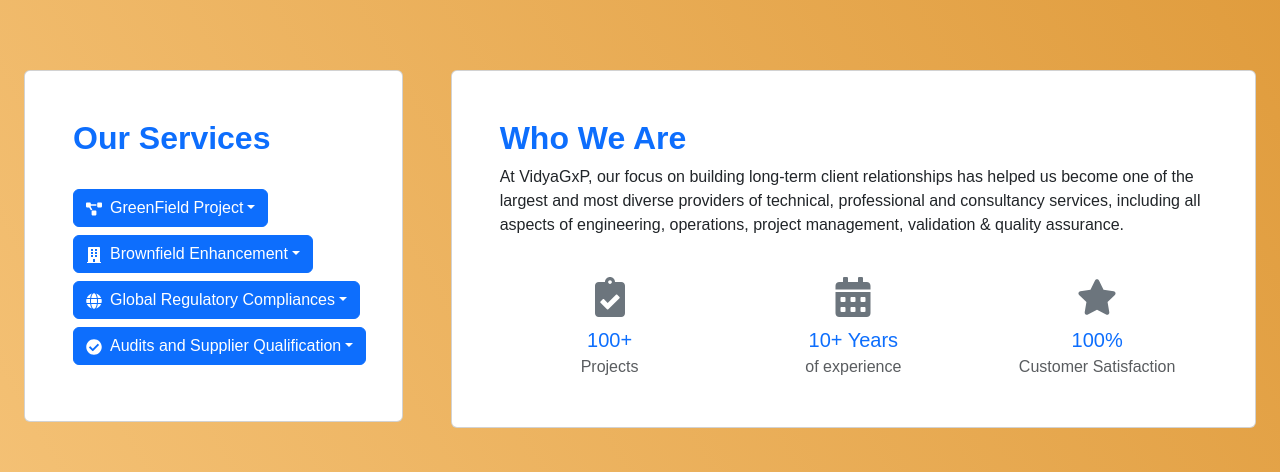
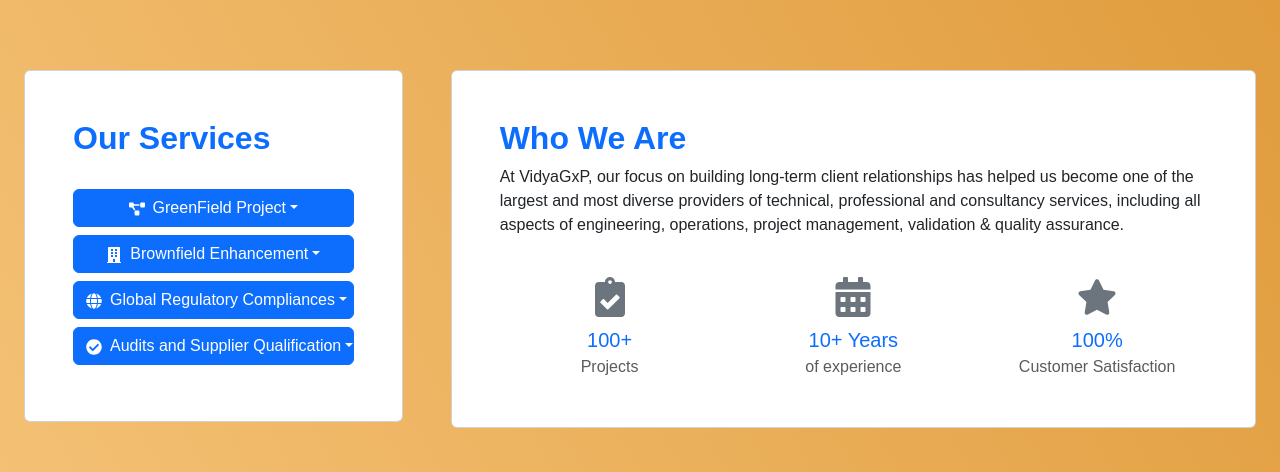
Before and after one commit to amitpateloffical/VidhyaGxp, a React (Vite) app: page / in a window 1280 px wide. Shown: the part 772-1244 px from the top of the page. Built offline with nearby package versions, Linux system fonts and the light colour scheme.

Commit message:
aos added in home page services section

```diff
--- a/src/pages/Home.css
+++ b/src/pages/Home.css
@@ -113,3 +113,6 @@
 .stat-label {
   color: #424242;
 }
+.dropdown-toggle{
+width: 100% !important;
+}
--- a/src/pages/Home.jsx
+++ b/src/pages/Home.jsx
@@ -90,7 +90,7 @@
         <div className="container-fluid section2 mt-5 py-5">
           <div className="row d-flex flex-row">
             <div className="col-md-4 mt-4 p-4">
-              <Card className="p-5 mb-4  shadow-md">
+              <Card className="p-1 p-md-5 mb-4 shadow-md" data-aos="fade-up">
                 <h2 className="text-primary">Our Services</h2>
                 <div className="services-list mt-4">
                   <div className="mb-2">
@@ -102,7 +102,7 @@
                           GreenField Project
                         </span>
                       }
-                      style={{ width: "100%", textAlign: "left", color: "red"  }}
+                      style={{ width: "100%", textAlign: "left", color: "red" }}
                     >
                       <Dropdown.Item href="#/action-1">Feasibility Studies</Dropdown.Item>
                       <Dropdown.Item href="#/action-2">Site Selection</Dropdown.Item>
@@ -126,7 +126,7 @@
                           Brownfield Enhancement
                         </span>
                       }
-                      className="custom-dropdown"
+                      style={{ width: "100%", textAlign: "left", color: "red" }}
                     >
                       <Dropdown.Item href="#/action-1">Design Risk Assessment</Dropdown.Item>
                       <Dropdown.Item href="#/action-2">Detailed Engineering Design</Dropdown.Item>
@@ -149,7 +149,7 @@
                           Global Regulatory Compliances
                         </span>
                       }
-                      className="custom-dropdown"
+                      style={{ width: "100%", textAlign: "left", color: "red" }}
                     >
                       <Dropdown.Item href="#/action-1">
                         Submission to Regulatory Authorities
@@ -183,7 +183,7 @@
                           Audits and Supplier Qualification
                         </span>
                       }
-                      className="custom-dropdown"
+                      style={{ width: "100%", textAlign: "left", color: "red" }}
                     >
                       <Dropdown.Item href="#/action-1">
                         Pre and Post Inspection Audits
@@ -208,7 +208,7 @@
               </Card>
             </div>
             <div className="col-md-8 mt-4 p-4">
-              <Card className="p-5 mb-4 shadow-md">
+              <Card className="p-5 mb-4 shadow-md" data-aos="fade-left">
                 <h2 className="text-primary">Who We Are</h2>
                 <p>
                   At VidyaGxP, our focus on building long-term client relationships has helped us
@@ -218,7 +218,7 @@
                 </p>
                 <Row className="text-center mt-4">
                   <Col>
-                    <div className="stat-item">
+                    <div className="stat-item" data-aos="zoom-in">
                       <FaClipboardCheck
                         size={40}
                         className="mb-2 text-secondary"
@@ -229,7 +229,7 @@
                     </div>
                   </Col>
                   <Col>
-                    <div className="stat-item">
+                    <div className="stat-item" data-aos="zoom-in">
                       <FaCalendarAlt
                         size={40}
                         className="mb-2 text-secondary"
@@ -240,7 +240,7 @@
                     </div>
                   </Col>
                   <Col>
-                    <div className="stat-item">
+                    <div className="stat-item" data-aos="zoom-in">
                       <FaStar size={40} className="mb-2 text-secondary" />
                       <div className="stat-number text-primary">100%</div>
                       <div className="stat-label text-muted">Customer Satisfaction</div>
```
